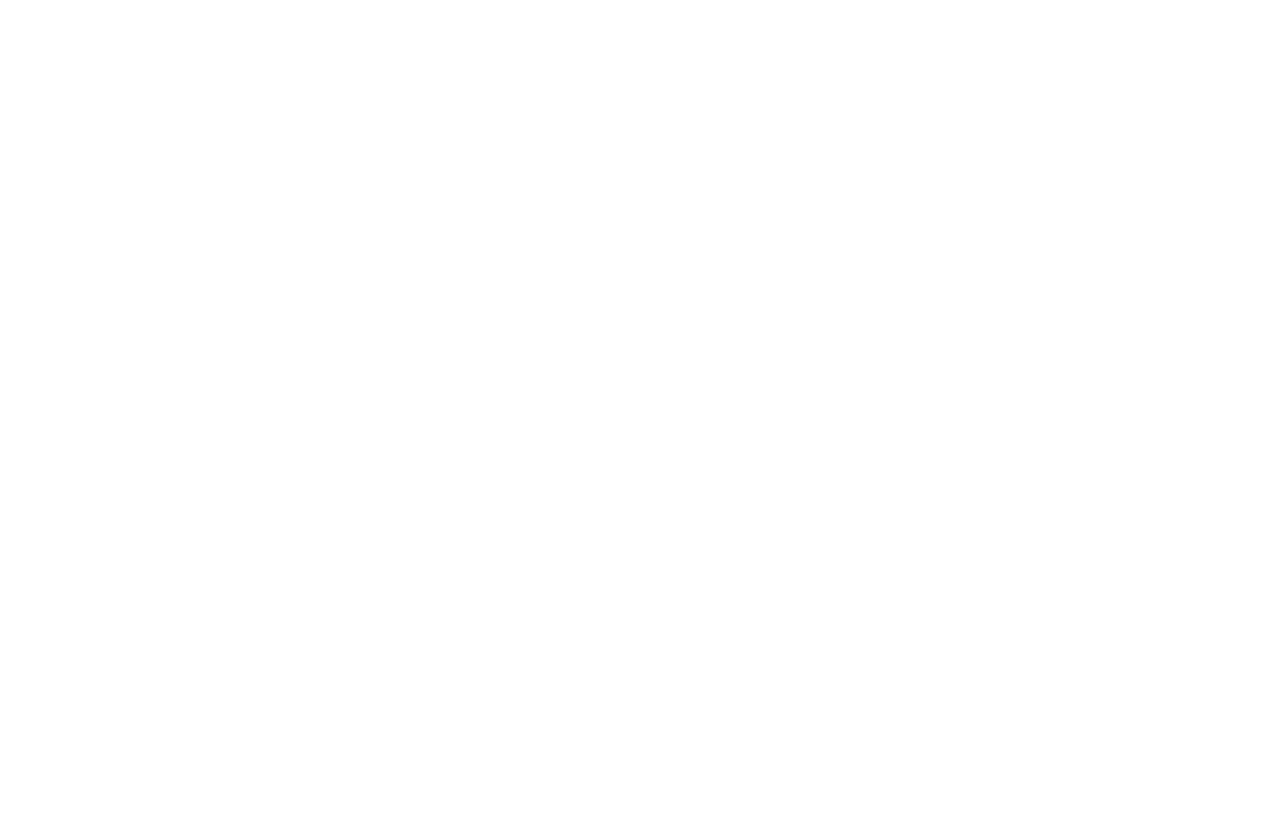
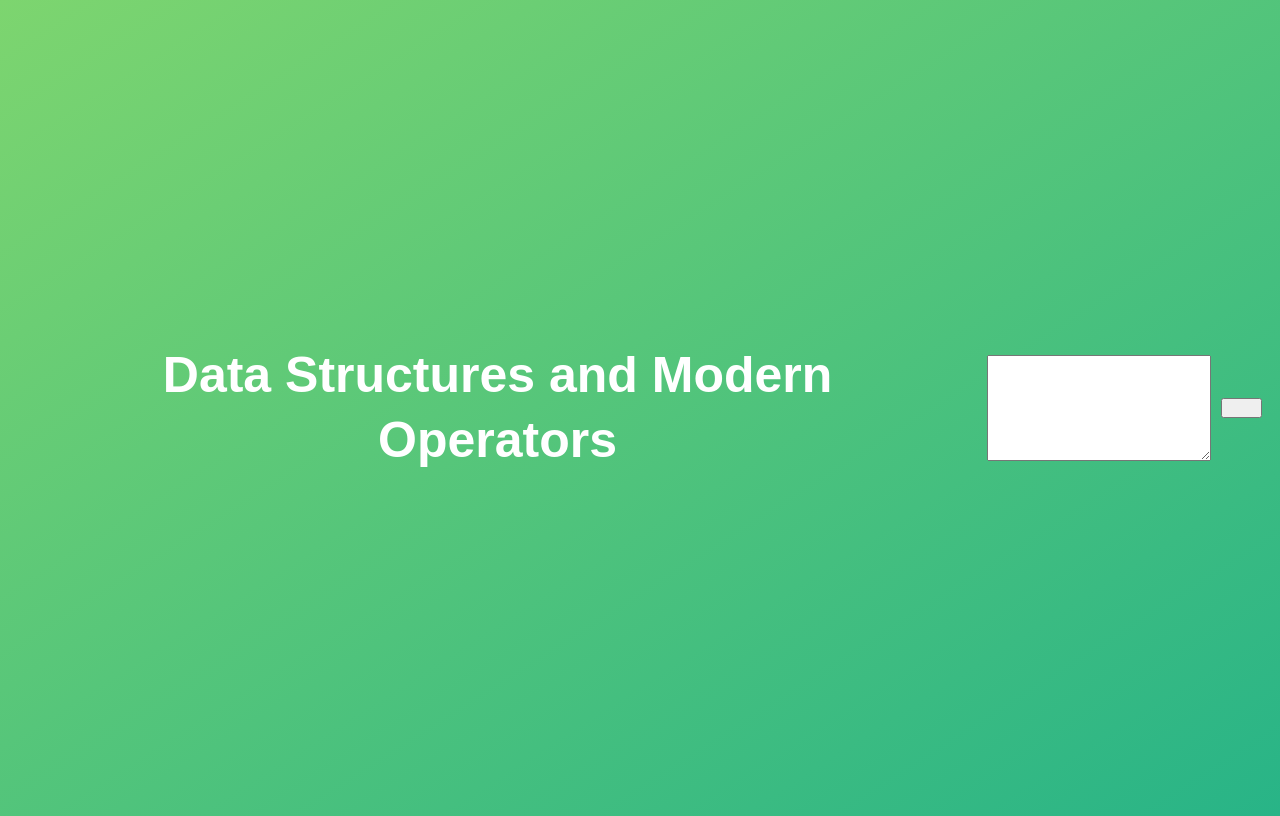
Before and after one commit to AntonioBotis/Practica_Js_React, a plain HTML site: page js/section8/ch1/index.html in a window 1280 px wide. Drawn offline with Linux system fonts and the light colour scheme.

Commit message:
section9 ch4

```diff
--- a/js/section8/ch1/index.html
+++ b/js/section8/ch1/index.html
@@ -1,3 +1,39 @@
 <!DOCTYPE html>
-
- <script src="script.js"></script>
+<html lang="en">
+  <head>
+    <meta charset="UTF-8" />
+    <meta name="viewport" content="width=device-width, initial-scale=1.0" />
+    <meta http-equiv="X-UA-Compatible" content="ie=edge" />
+    <title>Data Structures and Modern Operators</title>
+    <style>
+      body {
+        height: 100vh;
+        display: flex;
+        align-items: center;
+        background: linear-gradient(to top left, #28b487, #7dd56f);
+      }
+      h1 {
+        font-family: sans-serif;
+        font-size: 50px;
+        line-height: 1.3;
+        width: 100%;
+        padding: 30px;
+        text-align: center;
+        color: white;
+      }
+      button {
+        width: 50px;
+        height: 20px;
+        margin: 10px;
+      }
+      textarea {
+        width: 300px;
+        height: 100px;
+      }
+    </style>
+  </head>
+  <body>
+    <h1>Data Structures and Modern Operators</h1>
+    <script src="script.js"></script>
+  </body>
+</html>
--- a/js/section8/ch1/script.js
+++ b/js/section8/ch1/script.js
@@ -184,8 +184,6 @@ Let's continue with our football betting app! This time, we have a map with a lo
       [FIRST HALF] 17: ⚽️ GOAL
 
 GOOD LUCK 😀
-*/
-
 const gameEvents = new Map([
   [17, '⚽️ GOAL'],
   [36, '🔁 Substitution'],
@@ -217,4 +215,48 @@ gameEvents.delete(64);
 
 console.log(gameEvents);
 
-console.log(Math.ceil(90/nrEvents));
+console.log(Math.ceil(90/nrEvents));*/
+
+// Coding Challenge #4
+
+
+/*Write a program that receives a list of variable names written in underscore_case and convert them to camelCase.
+
+The input will come from a textarea inserted into the DOM (see code below), and conversion will happen when the button is pressed.
+
+THIS TEST DATA (pasted to textarea)
+underscore_case
+ first_name
+Some_Variable
+  calculate_AGE
+delayed_departure
+
+SHOULD PRODUCE THIS OUTPUT (5 separate console.log outputs)
+underscoreCase      ✅
+firstName           ✅✅
+someVariable        ✅✅✅
+calculateAge        ✅✅✅✅
+delayedDeparture    ✅✅✅✅✅
+
+HINT 1: Remember which character defines a new line in the textarea 😉
+HINT 2: The solution only needs to work for a variable made out of 2 words, like a_b
+HINT 3: Start without worrying about the ✅. Tackle that only after you have the variable name conversion working 😉
+HINT 4: This challenge is difficult on purpose, so start watching the solution in case you're stuck. Then pause and continue!
+
+Afterwards, test with your own test data!
+
+GOOD LUCK 😀*/
+
+document.body.append(document.createElement('textarea'));
+document.body.append(document.createElement('button'));
+
+
+
+document.querySelector('button').addEventListener('click',function()
+{let text= document.querySelector('textarea').value;
+  text=text.toLowerCase();
+
+  const underIndex=text.indexOf('_');
+  text=text.slice(0,underIndex)+text[underIndex+1].toUpperCase()+text.slice(underIndex+2,text.length);
+  console.log(text);
+});
```
